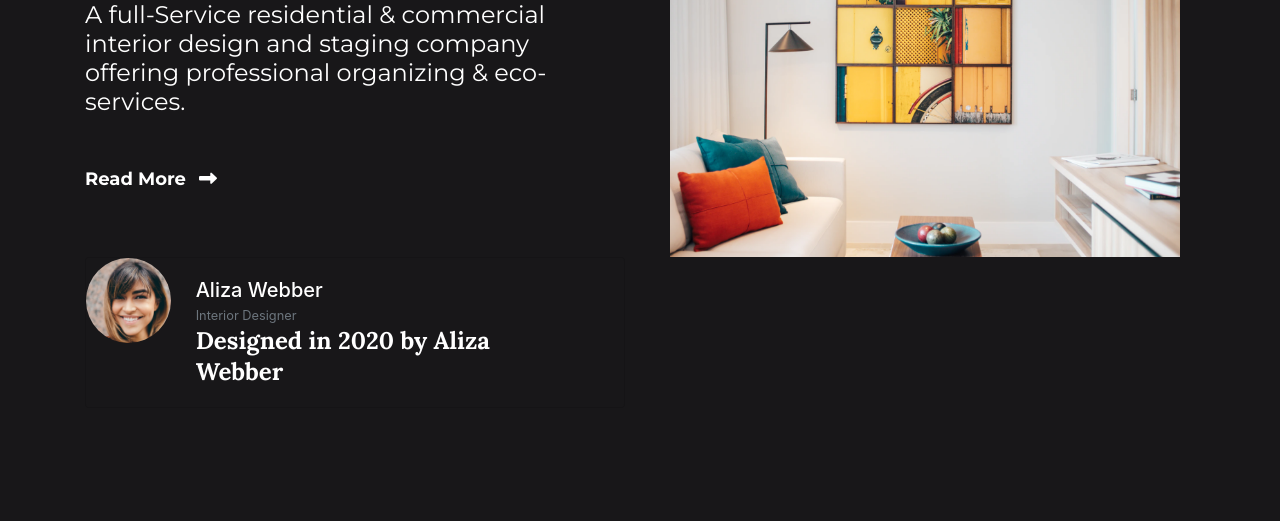
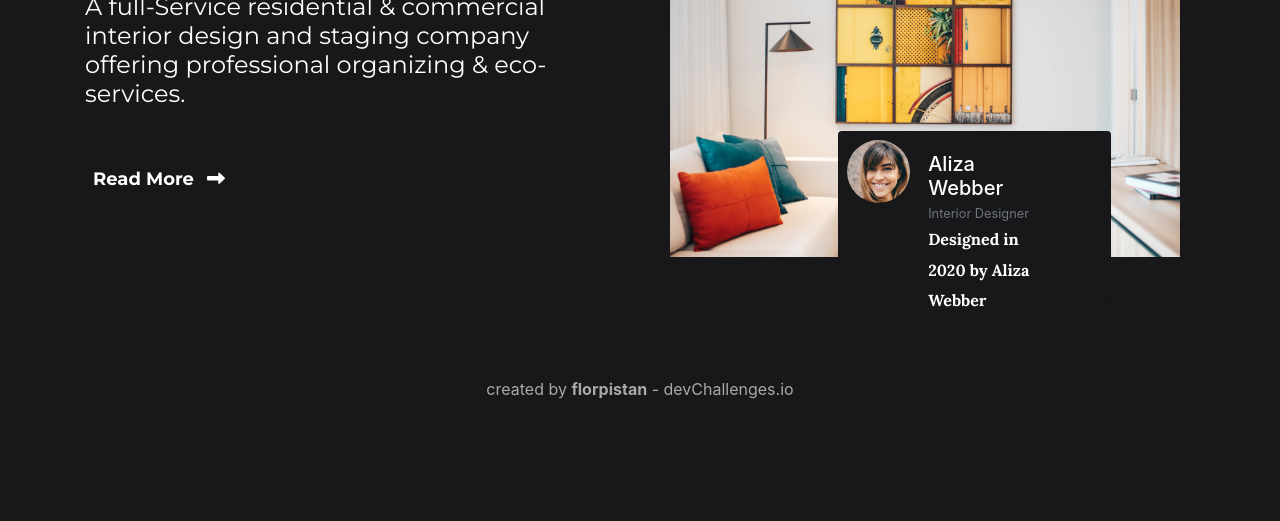
Before and after one commit to florpistan/interior-consultant-challenge, a plain HTML site: page index.html in a window 1280 px wide. Shown: the part 279-800 px from the top of the page. Drawn offline with nearby package versions, Linux system fonts and the light colour scheme.

Commit message:
✨ updating files

```diff
--- a/index.html
+++ b/index.html
@@ -81,15 +81,13 @@
             <div class="container img-container">
               <img class="img-fluid" src="photo1.png" alt="house photo" />
             </div>
-          </div>
-        </div>
-        <div class="card dark-bar text-white mb-3 tarjeta-flotante" style="max-width: 540px">
+            <div class="card dark-bar text-white mb-3 tarjeta-flotante">
               <div class="row no-gutters">
-            <div class="col-sm-2 col-md-2">
-              <img src="photo2.png" alt="profile picture" class="ml-auto img-fluid rounded-circle profile-picture" />
+                <div class="col-sm-2 col-md-2 ml-2 d-none d-sm-block"">
+                  <img src="photo2.png" alt="profile picture" class="ml-auto img-fluid rounded-circle profile-picture mt-2 ml-2" />
                 </div>
                 <div class="col-md-8">
-              <div class="card-body">
+                  <div class="card-body ml-3">
                     <h5 class="card-title mb-0">Aliza Webber</h5>
                     <small class="card-subtitle text-muted">Interior Designer</small>
                     <p class="card-text lora-700">
@@ -100,7 +98,19 @@
               </div>
             </div>
           </div>
+        </div>
+      </div>
     </main>
+    <br>
+    <br>
+    <br>
+    <div class="container-fluid text-center text-grey footer mt-5">
+      <div class="row">
+        <div class="col">
+          created by <strong>florpistan</strong> - devChallenges.io
+        </div>
+      </div>
+    </div>
     <!-- **Bootstrap Scripts -->
     <script
       src="https://code.jquery.com/jquery-3.5.1.slim.min.js"
--- a/styles.css
+++ b/styles.css
@@ -11,6 +11,7 @@
 :root {
   --dark-color: #181719;
   --white: #ffffff;
+  --grey-footer: #A9A9A9;
 }
 
 body {
@@ -61,17 +62,27 @@ body {
   line-height: 61.44px;
 }
 
-.profile-picture{
-  max-width: 85px;
+.img-container{
+  position: relative;
 }
 
-.lora-700{
+.tarjeta-flotante{
+    min-width: 310px;
+    position: absolute;
+    left: calc(75% - 205px);
+    top: 420px;
+}
+
+.profile-picture {
+  max-width: 63px;
+}
+
+.lora-700 {
   font-family: "Lora", serif;
   font-weight: 700;
   font-size: 24px;
   line-height: 30.72px;
 }
-
 
 @media only screen and (min-width: 320px) {
   #this-button a {
@@ -93,11 +104,50 @@ body {
     top: 25%;
     bottom: 25%;
   }
-  /* .tarjeta-flotante{
+  .tarjeta-flotante {
+    max-width: 300px;
     position: absolute;
-    top: 616px;
-    left: 71px;
-    max-width: 300px !important;
-    max-height: 138px;
-  } */
+    left: calc(60% - 126px);
+    top: 614px;
+  }
+  .lora-700{
+    font-size: 1em;
+  }
 }
+
+.text-grey{
+  color: var(--grey-footer);
+}
+
+
+@media only screen and (min-width: 320px) {
+  .tarjeta-flotante{
+    min-width: 153px;
+    max-width: 230px;
+    position: absolute;
+    left: calc(55% - 126px);
+    top: 162px;
+  }
+  .texto-item-700{
+    padding: 8px;
+  }
+}
+
+@media only screen and (min-width: 768px) {
+  .tarjeta-flotante{
+    max-width: 273px;
+    max-height: 169px;
+    min-height: 169px;
+    position: absolute;
+    left: calc(50% - 126px);
+    top: 200px;
+  }
+}
+
+@media only screen and (min-width: 1024px) {
+  .tarjeta-flotante{
+    position: absolute;
+    top: 258px;
+    left: calc(40% - 30px);
+  }
+}
```
Also changed, not shown: 1 other file. Lines whose indentation alone changed are shown as unchanged.
